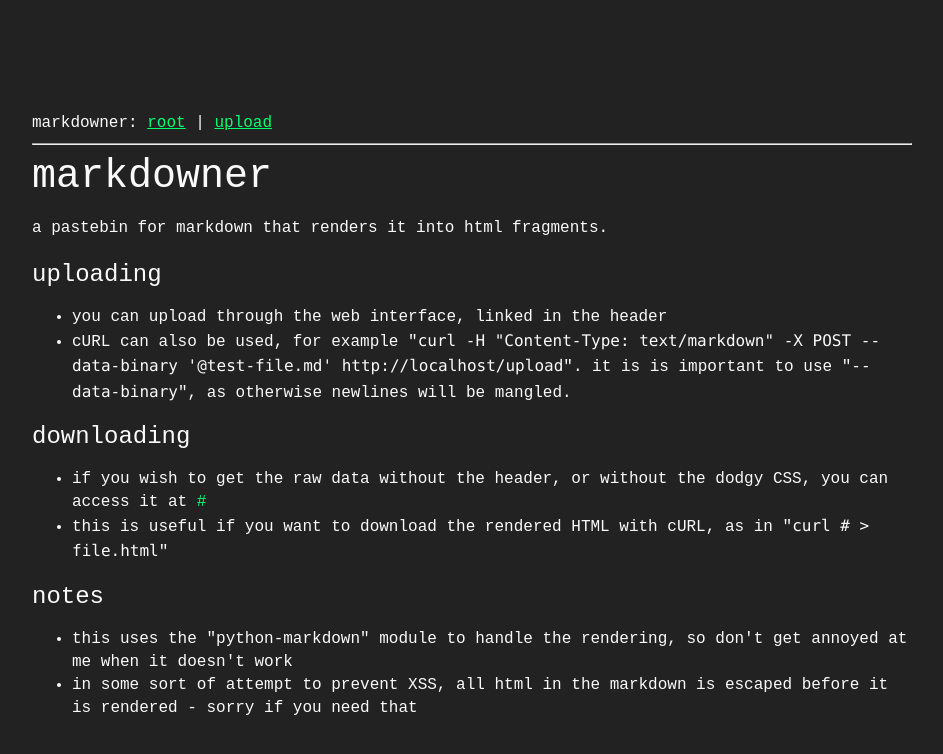
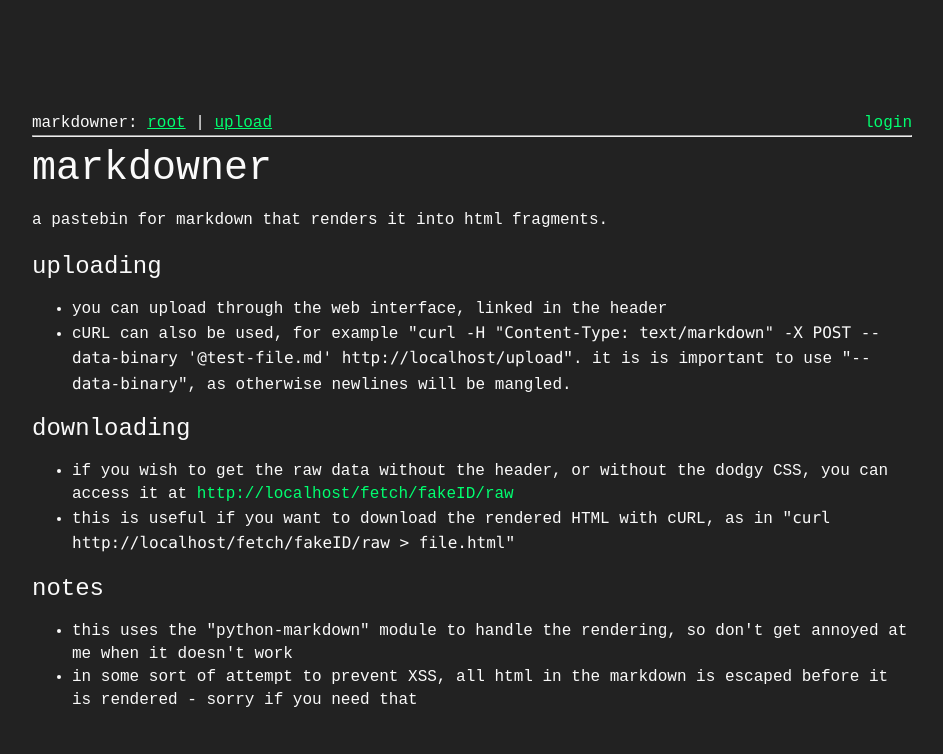
Before and after one commit to GeorgeHoneywood/markdowner, a Flask app: page / in a window 1280 px wide. Shown: the top 754 px of the page, without its empty margins (168-1111 px from the left). Run offline with Flask 2, Linux system fonts and the light colour scheme; some libraries are stand-ins or nearby versions.

Commit message:
got uploading to mongodb working

```diff
--- a/app.py
+++ b/app.py
@@ -54,7 +54,7 @@ def genHTML(request):
 
     paste = {
             "pasteID": genID(),
-            "userID": "000000",
+            "userID": "0000000000000000000",
             "timestamp": datetime.now(),
             "markdown": md,
             "html": html
@@ -63,11 +63,11 @@ def genHTML(request):
     pastes.insert_one(paste)
 
     if request.content_type == 'application/x-www-form-urlencoded':
-        return redirect(url_for('fetch', id = response["id"]))
+        return redirect(url_for('fetch', pasteID = paste["pasteID"]))
     else:
         response["code"] = status.HTTP_201_CREATED
-        response["status"] = "Created file, everything worked, visit {} to access your data".format(url_for('fetch', id = paste["pasteID"]))
-        response["url"] = url_for('fetch', id = paste["pasteID"])
+        response["status"] = "Created file, everything worked, visit {} to access your data".format(url_for('fetch', pasteID = paste["pasteID"]))
+        response["url"] = url_for('fetch', pasteID = paste["pasteID"])
 
         return json.dumps(response), status.HTTP_201_CREATED, {'Content-Type':'application/json'}
 
@@ -85,17 +85,9 @@ def rawFetch(pasteID):
 def fetch(pasteID):
     paste = retrieve(pasteID)
 
-    return render_template("display.html", body = paste["html"], title = "fetch", display = True, id = pasteID)
+    return render_template("display.html", body = paste["html"], title = "fetch", fetch = True, pasteID = pasteID, user = paste["userID"], timestamp = paste["timestamp"])
 
 def retrieve(pasteID):
-    # try:
-    #     with open(prefix + id, "r") as f:
-    #         return f.read()
-    # except FileNotFoundError as e:
-    #     # response["code"] = status.HTTP_404_NOT_FOUND
-    #     # response["status"] = "ID '{}' not found".format(id)
-    #     # return json.dumps(response), status.HTTP_404_NOT_FOUND, {'Content-Type':'application/json'}
-    #     abort(404)
     paste = pastes.find_one({"pasteID": pasteID})
 
     if not paste:
--- a/static/style.css
+++ b/static/style.css
@@ -43,6 +43,9 @@ body {
 .box .row.footer {
     flex: 0 1 40px;
 } */
+
+#left { *display:inline-block;width:40%; vertical-align:top;float:left; }
+#right { *display:inline-block;width:60%; vertical-align:top;float:right; text-align: end;}
 
 textarea {
   background-color: #222;
--- a/templates/header.html
+++ b/templates/header.html
@@ -12,7 +12,8 @@
     </head>
     <body>
         <div class="content">
-          <div class="row header">markdowner: <a href="{{ url_for('index') }}">root</a> | <a href="{{ url_for('upload') }}">upload</a> {% if display %} | <a href="{{url_for('rawFetch', id = id)}}">raw</a>{% endif %} <hr></div>
+          <div class="row header"><div id="left">markdowner: <a href="{{ url_for('index') }}">root</a> | <a href="{{ url_for('upload') }}">upload</a> {% if fetch %} | <a href="{{url_for('rawFetch', pasteID = pasteID)}}">raw</a>{% endif %}</div><div id="right"> {% if fetch %}by: {{ user }} | uploaded at: {{ timestamp.strftime("%d/%m/%Y %H:%M:%S") }}{% else %}<a>login</a>{% endif %}</div>
+          </div><hr>
           {% block content %}{% endblock %}
           <div class="row footer"></div>
         </div>
--- a/templates/index.html
+++ b/templates/index.html
@@ -12,8 +12,8 @@
         </ul>
         <h3>downloading</h3>
         <ul>
-            <li>if you wish to get the raw data without the header, or without the dodgy CSS, you can access it at <a>{{ url_for('rawFetch', id = "fakeID",_external=True) }}</a></li>
-            <li>this is useful if you want to download the rendered HTML with cURL, as in "<code>curl {{ url_for('rawFetch', id = "fakeID",_external=True) }} > file.html</code>" </li>
+            <li>if you wish to get the raw data without the header, or without the dodgy CSS, you can access it at <a>{{ url_for('rawFetch', pasteID = "fakeID",_external=True) }}</a></li>
+            <li>this is useful if you want to download the rendered HTML with cURL, as in "<code>curl {{ url_for('rawFetch', pasteID = "fakeID",_external=True) }} > file.html</code>" </li>
         </ul>
         <h3>notes</h3>
         <ul>
```
